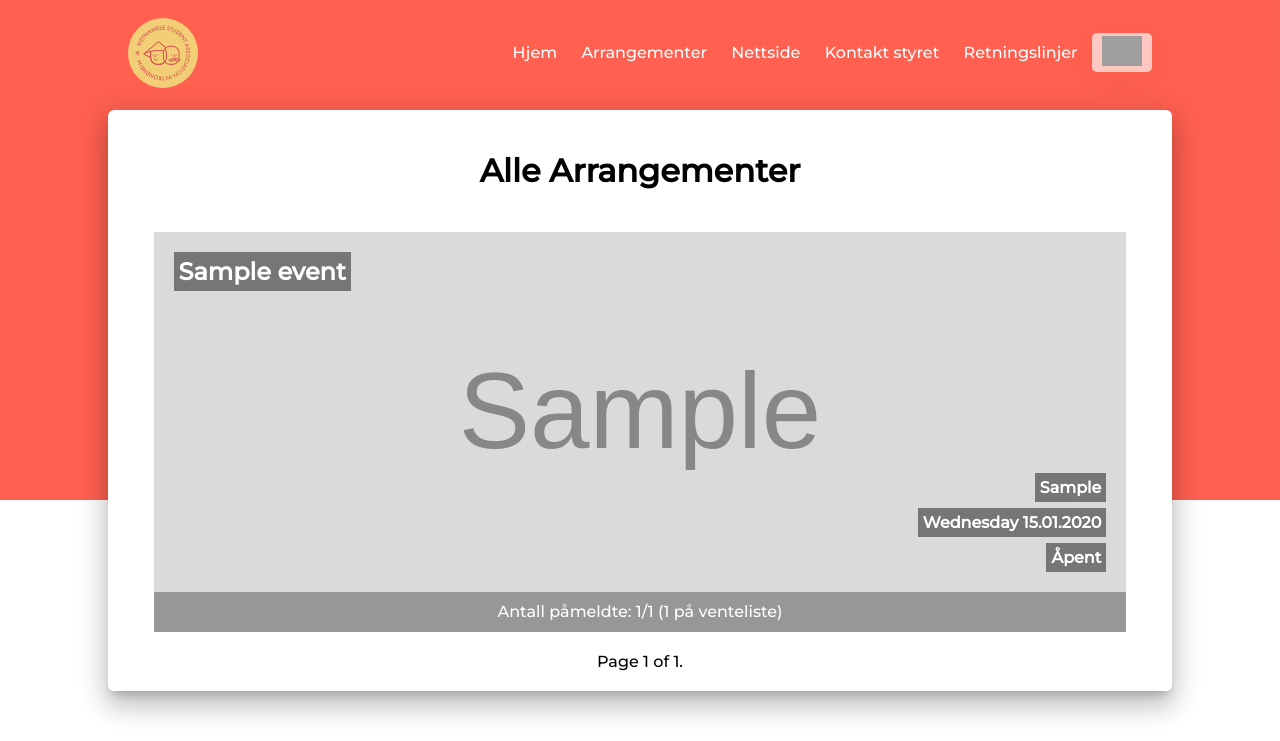
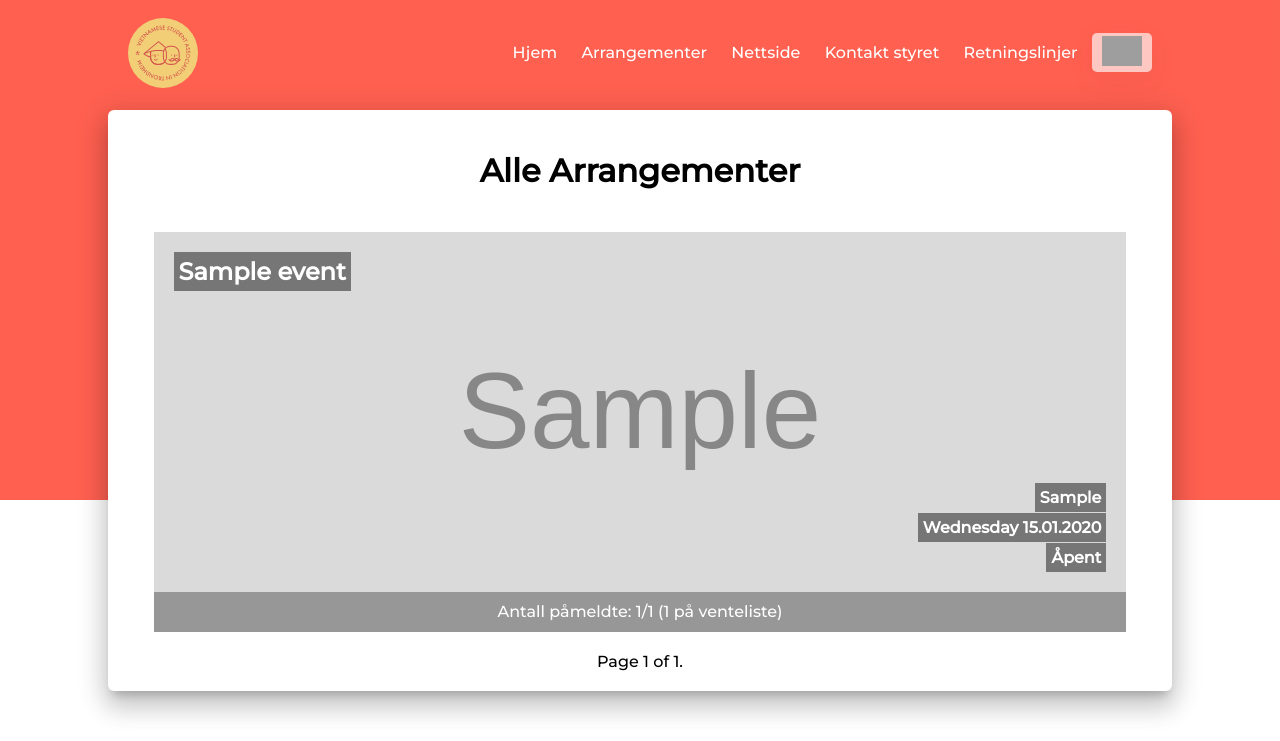
Before and after one commit to uyth/vsait-medlemsside, a Django app: page /events/ in a window 1280 px wide. Shown: the top 741 px of the page. Run offline with Django 3.2, Linux system fonts and the light colour scheme; tables that the repository leaves empty hold one stand-in row (values such as "Sample post"); grey boxes marked "Sample" are stand-in pictures; parts of the project's set-up code (start-up, migrations or seed data) failed here and were passed over; grey boxes are pictures that could not be loaded.

Commit message:
#37 Minor translation slipups, adds further styling to events

```diff
--- a/events/templates/events/index.html
+++ b/events/templates/events/index.html
@@ -25,8 +25,8 @@
 								<div class="event {{ event.is_upcoming | yesno:"upcoming,old" }}">
 									<div class="bilde">
 										<h2>{{ event.title }}</h2>
-										<h2 class="type" style="bottom: 70px">{{ event.location }}</h2>
-										<h2 class="type" style="bottom: 35px">{{ event.startTime | date:'l d.m.Y' }}</h2>
+										<h2 class="type" style="bottom: 60px">{{ event.location }}</h2>
+										<h2 class="type" style="bottom: 30px">{{ event.startTime | date:'l d.m.Y' }}</h2>
 										<h2 class="type">{% if event.event_type == 'medlem' %}Krever medlemsskap{% else %}Åpent{% endif %}</h2>
 										<img src="{{ event.image.url }}"/>
 									</div>
--- a/home/forms.py
+++ b/home/forms.py
@@ -153,6 +153,7 @@ class VsaitUserFoodNeedsChangeForm(forms.Form):
         super(VsaitUserFoodNeedsChangeForm, self).__init__(*args, **kwargs)
         kwargs.update(initial={'food_needs': self.user.food_needs}) # Updates the food_needs
         super(VsaitUserFoodNeedsChangeForm, self).__init__(*args, **kwargs)
+        self.fields['food_needs'].label = 'Matbehov'
 
 class VsaitUserSendConfirmationForm(forms.Form):
     user = forms.CharField(max_length=512, widget=forms.widgets.TextInput(attrs={'class': 'inp','placeholder':''}))
--- a/home/templates/home/index.html
+++ b/home/templates/home/index.html
@@ -125,8 +125,8 @@
 								<div class="event">
 									<div class="bilde">
 										<h2>{{ event.title }}</h2>
-										<h2 class="type" style="bottom: 70px">{{ event.location }}</h2>
-										<h2 class="type" style="bottom: 35px">{{ event.startTime | date:'l d.m.Y' }}</h2>
+										<h2 class="type" style="bottom: 60px">{{ event.location }}</h2>
+										<h2 class="type" style="bottom: 30px">{{ event.startTime | date:'l d.m.Y' }}</h2>
 										<h2 class="type">{% if event.event_type == 'medlem' %}Krever medlemsskap{% else %}Åpent{% endif %}</h2>
 										<img src="{{ event.image.url }}"/>
 									</div>
```
